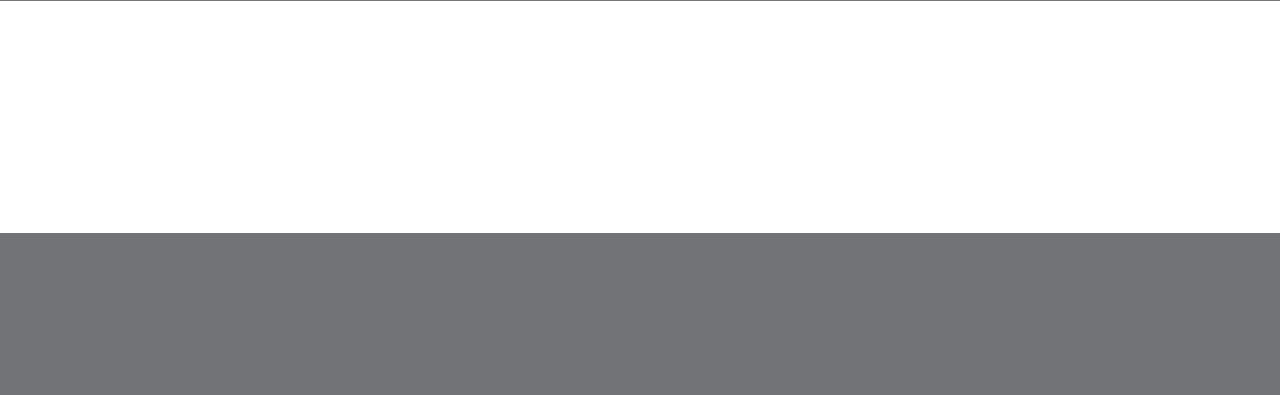
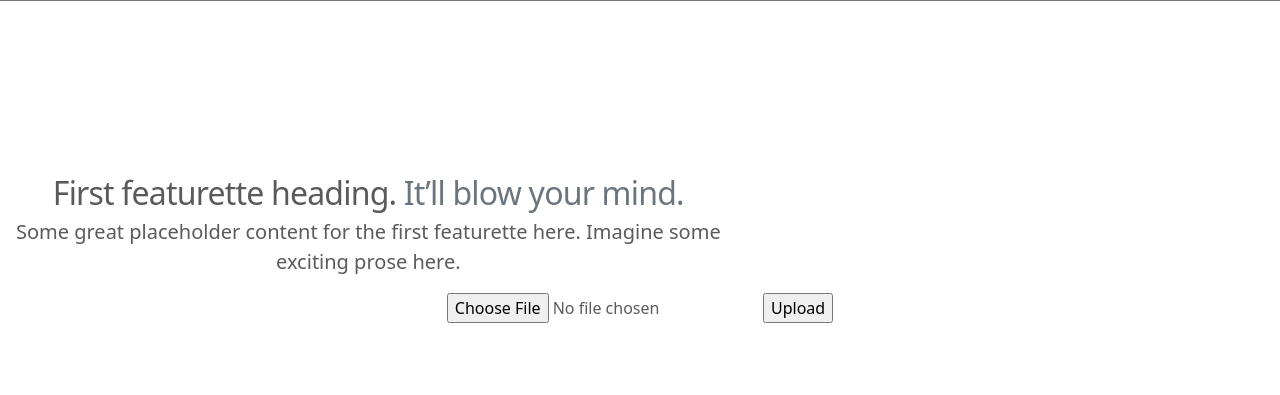
Before and after one commit to okGus/realorfake, a Flask app: page / in a window 1280 px wide. Shown: the part 567-962 px from the top of the page. Before the commit the page ends 800 px from the top, so only its background shows below. Run offline with Flask 2, Linux system fonts and the light colour scheme.

Commit message:
classify image page

```diff
--- a/app/static/carousel.css
+++ b/app/static/carousel.css
@@ -1,3 +1,8 @@
+body {
+  padding-bottom: 3rem;
+  color: #5a5a5a;
+}
+
 /* Carousel base class */
 .carousel {
   margin-bottom: 4rem;
@@ -19,3 +24,31 @@
   min-width: 100%;
   height: 32rem;
 }
+
+/* Models
+-------------------------------------------------- */
+.featurette {
+  margin-bottom: 1.5rem;
+  text-align: center;
+}
+
+.col-md-7 h2 {
+  font-weight: 400;
+}
+
+.col-md-7 p {
+  margin-right: 0.75rem;
+  margin-left: 0.75rem;
+}
+
+@media (min-width: 62em) {
+  .featurette-heading {
+    margin-top: 7rem;
+  }
+}
+
+.featurette-heading {
+  font-weight: 300;
+  line-height: 1;
+  letter-spacing: -0.05rem;
+}
--- a/app/templates/index.html
+++ b/app/templates/index.html
@@ -30,6 +30,7 @@
             </div>
         </nav>
     </header>
+
     <main>
         <div id="myCarousel" class="carousel slide" data-bs-ride="carousel">
             <div class="carousel-indicators">
@@ -89,6 +90,17 @@
             </button>
         </div>
 
+        <div class="row featurette">
+            <div class="col-md-7">
+              <h2 class="featurette-heading">First featurette heading. <span class="text-muted">It’ll blow your mind.</span></h2>
+              <p class="lead">Some great placeholder content for the first featurette here. Imagine some exciting prose here.</p>
+            </div>
+            <form action="{{ url_for('classify_image') }}" method="POST" enctype="multipart/form-data">
+                <input type=file name=file>
+                <input type=submit value=Upload>
+            </form>
+        </div>
+
     </main>
     <!-- JavaScript Bundle with Popper -->
     <script src="https://cdn.jsdelivr.net/npm/bootstrap@5.1.3/dist/js/bootstrap.bundle.min.js" integrity="sha384-ka7Sk0Gln4gmtz2MlQnikT1wXgYsOg+OMhuP+IlRH9sENBO0LRn5q+8nbTov4+1p" crossorigin="anonymous"></script>
--- a/app/views.py
+++ b/app/views.py
@@ -5,3 +5,11 @@ from flask import render_template, request
 def main():
     if request.method == 'GET':
         return render_template('index.html')
+
+@app.route('/classify_image', methods=['GET', 'POST'])
+def classify_image():
+    if request.method == 'GET':
+        return render_template('classify_image.html')
+
+    if request.method == 'POST':
+        return render_template('classify_image.html')
```
Also changed, not shown: app/templates/classify_image.html (added, +48 -0 lines). Lines whose indentation alone changed are shown as unchanged.
